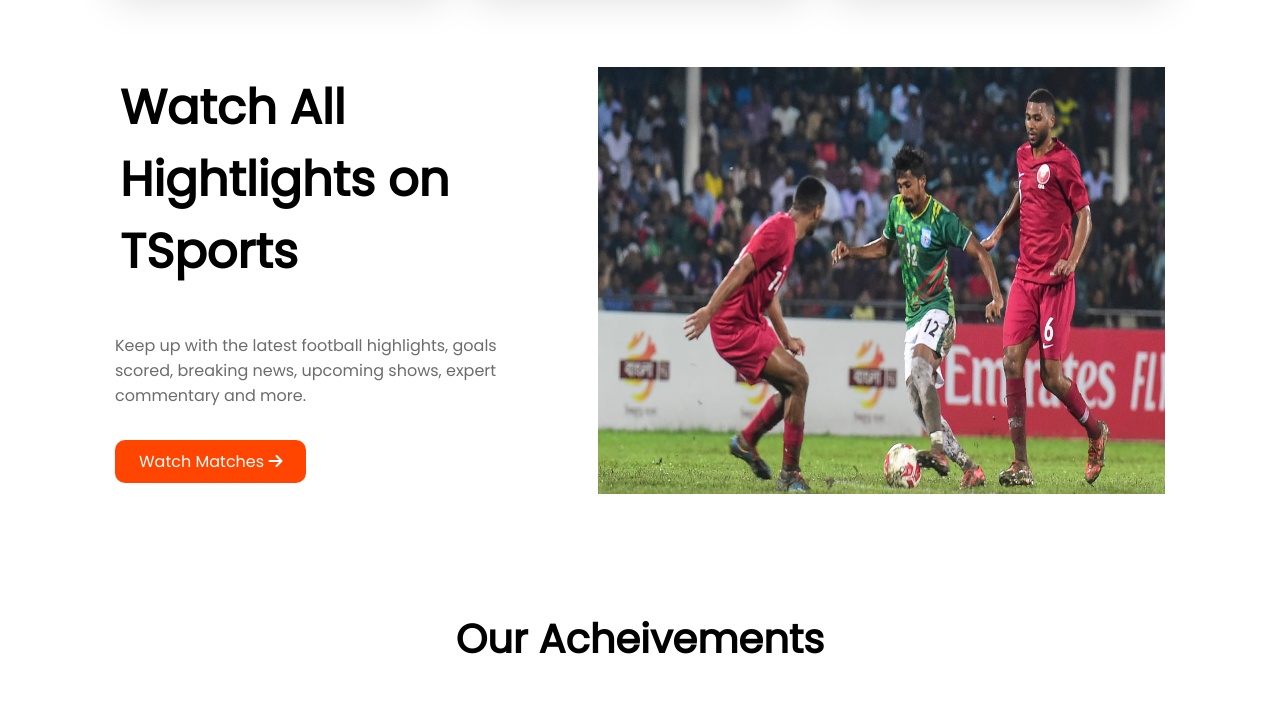
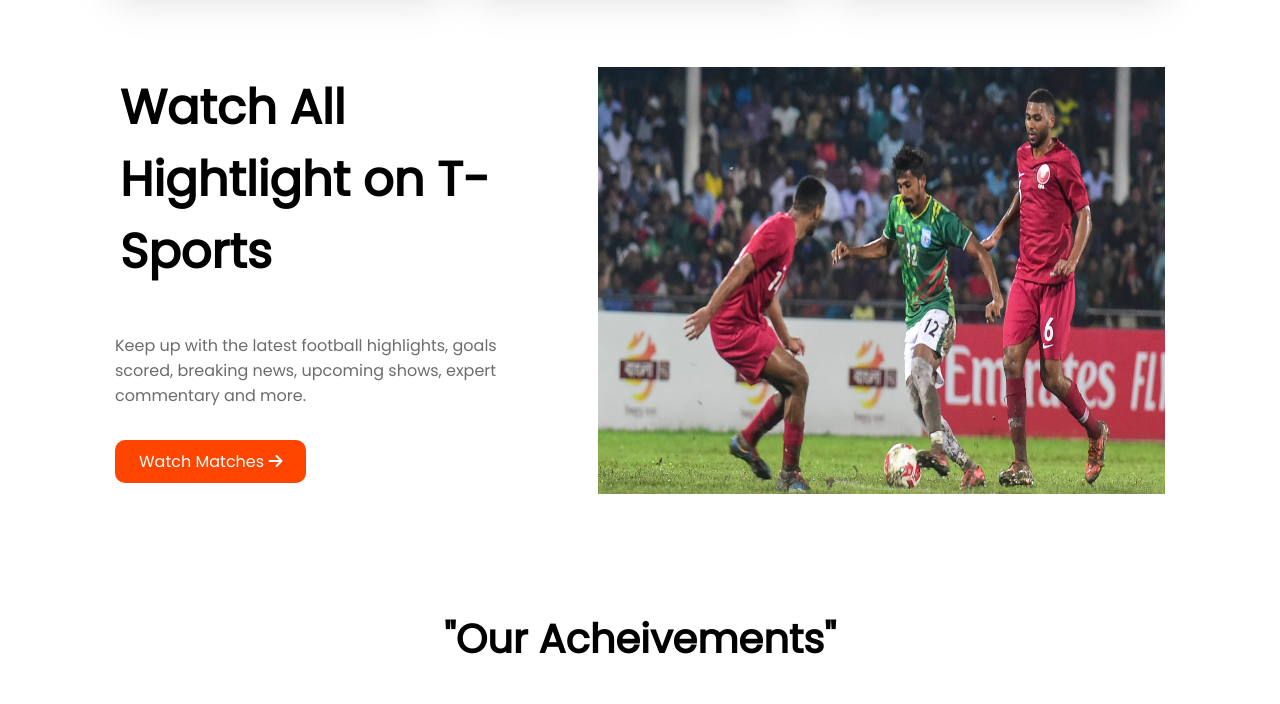
Before and after one commit to km-akhluk/responsive-football, a plain HTML site: page index.html in a window 1280 px wide. Shown: the part 2660-3364 px from the top of the page. Drawn offline with Linux system fonts and the light colour scheme.

```diff
--- a/index.html
+++ b/index.html
@@ -162,7 +162,7 @@
       <section class="container">
         <div class="highlights">
           <div>
-            <h1 class="section-title">Watch All Hightlights on TSports</h1>
+            <h1 class="section-title">Watch All Hightlight on T-Sports</h1>
             <p>
               Keep up with the latest football highlights, goals scored, breaking news, upcoming shows, expert commentary and more.
             </p><br>
@@ -179,7 +179,7 @@
 
       <!-- acheivement section start  -->
       <section class="container">
-        <h1 class="section-title" style="text-align:center;" >Our Acheivements</h1>
+        <h1 class="section-title" style="text-align:center;" >"Our Acheivements"</h1>
         <div class="tropys">
           <div class="tropy">
             <img src="images/trophy/saff.png" alt="" />
@@ -217,7 +217,7 @@
 
       <!-- parters section start -->
       <section class="container">
-        <h1 class="section-title" style="text-align:center;">Our Sponsores</h1>
+        <h1 class="section-title" style="text-align:center;">"Our Sponsores"</h1>
         <div class="partners">
           <div class="partner">
             <img src="images/sponsores/1 (1).png" alt="" />
```
